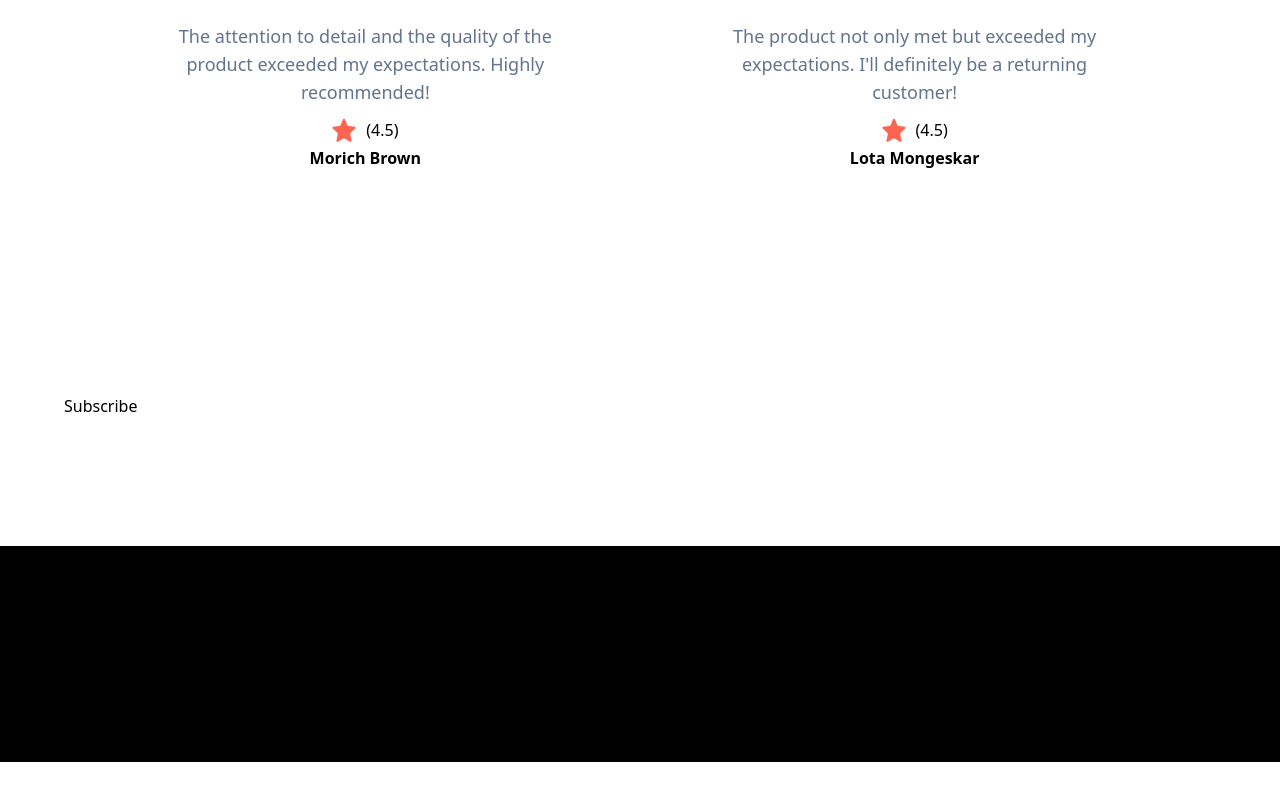
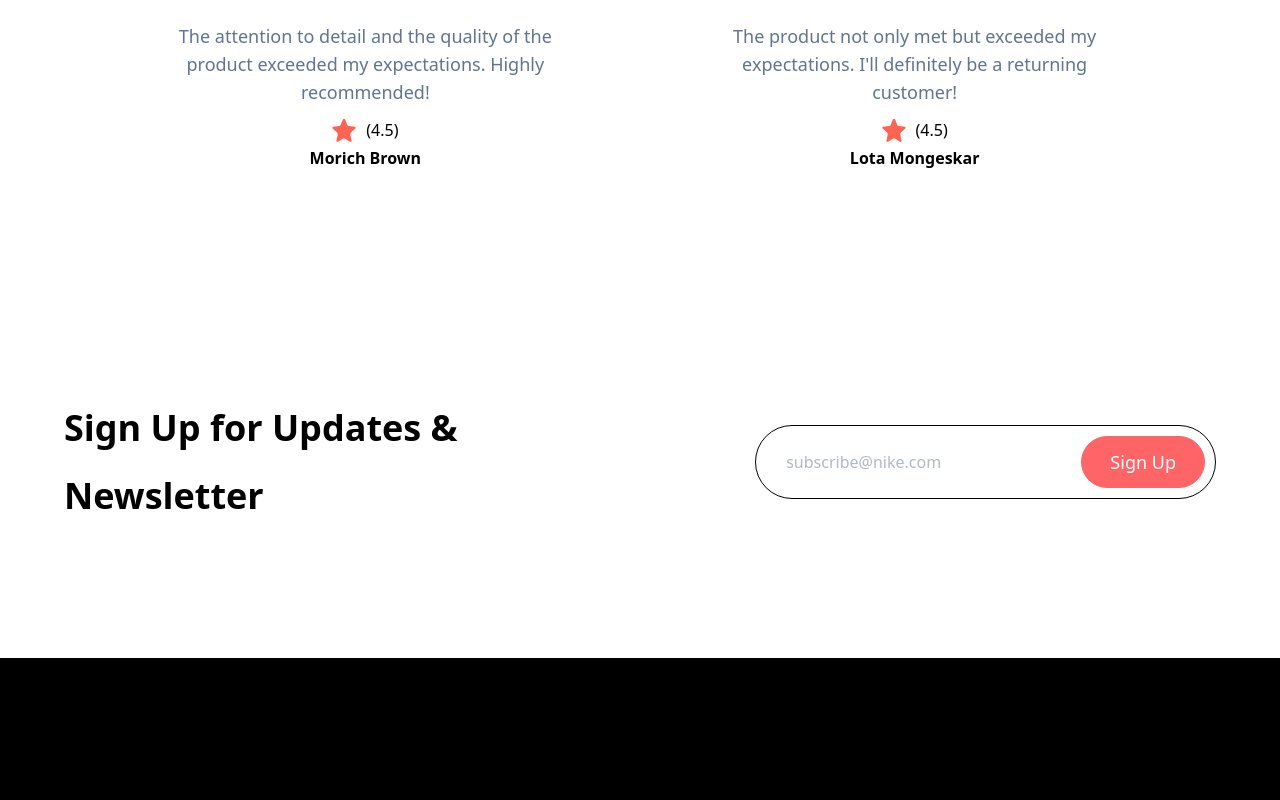
Before and after one commit to Feyitee/Ecommerce-Page, a React (Vite) app in the folder E-commerce/: page / in a window 1280 px wide. Shown: the part 3923-4723 px from the top of the page. Before the commit the page ends 4685 px from the top, so only its background shows below. Built offline with nearby package versions, Linux system fonts and the light colour scheme.

Commit message:
subscribe-skeleton-styling

```diff
--- a/E-commerce/src/sections/Subscribe.jsx
+++ b/E-commerce/src/sections/Subscribe.jsx
@@ -1,6 +1,24 @@
 import React from "react";
+import Button from "../components/Button";
+
 const Subscribe = () => {
-  return <div>Subscribe</div>;
+  return (
+    <section
+      id="contact-us"
+      className="max-container flex justify-between items-center max-lg:flex-col gap-10"
+    >
+      <h3 className="text-4xl leading-[68px] lg:max-w-md font-palanquin font-bold">
+        Sign Up for
+        <span className="text-coral-red"> Updates </span>& Newsletter
+      </h3>
+      <div className="lg:max-w-[40%] w-full flex items-center max-sm:flex-col gap-5 p-2.5 sm:border sm:border-slate-gray rounded-full">
+        <input type="text" placeholder="subscribe@nike.com" className="input" />
+        <div className="flex max-sm:justify-end items-center max-sm:w-full">
+          <Button label="Sign Up" fullWidth />
+        </div>
+      </div>
+    </section>
+  );
 };
 
 export default Subscribe;
```
